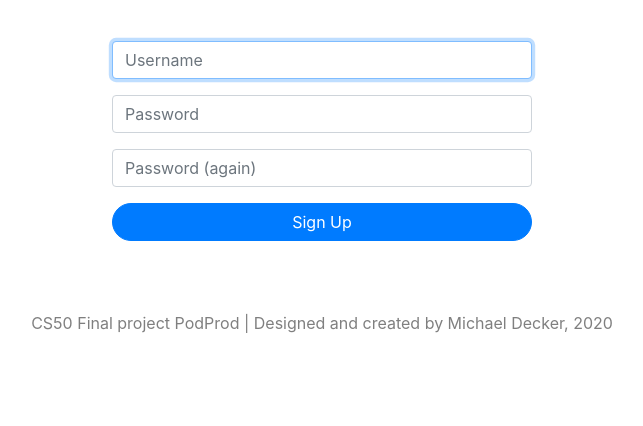
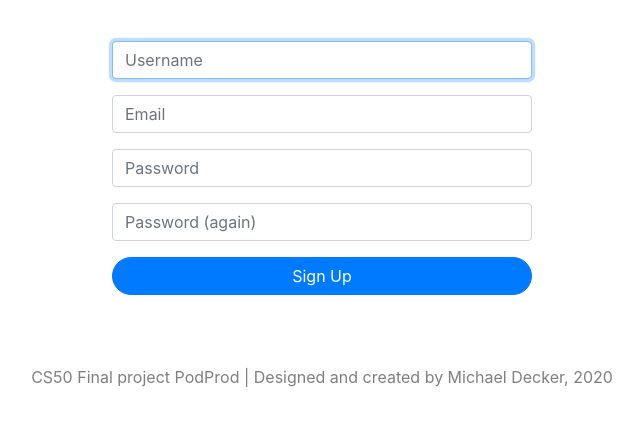
Before and after one commit to MatchaMitch/podprod, a Flask app: page /register in a window 1280 px wide. Shown: the part 64-490 px from the top of the page, without its empty margins (318-961 px from the left). Run offline with Flask 2, Linux system fonts and the light colour scheme; some libraries are stand-ins or nearby versions.

Commit message:
update: email at registration

```diff
--- a/app.py
+++ b/app.py
@@ -386,12 +386,17 @@ def register():
     if request.method == "POST":
 
         username = request.form.get("username")
+        email = request.form.get("email")
         password = request.form.get("password")
         confirmation = request.form.get("confirmation")
 
         # Ensure username was submitted
         if not username:
             return apology("must provide username", 403)
+
+        # Ensure Email was submitted
+        if not email:
+            return apology("must provide email", 403)
 
         # Ensure password was submitted
         elif not password:
@@ -416,7 +421,7 @@ def register():
         hash = generate_password_hash(password)
 
         # Insert user into database
-        rows = db.execute("INSERT INTO users (username, hash) VALUES (:username, :hash)", username=username, hash=hash)
+        rows = db.execute("INSERT INTO users (username, email, hash) VALUES (:username, :email, :hash)", username=username, email=email, hash=hash)
 
         # Redirect user to home page
         return redirect("/login")
--- a/templates/register.html
+++ b/templates/register.html
@@ -11,6 +11,9 @@
                 <input autocomplete="off" autofocus class="form-control" name="username" placeholder="Username" type="text">
             </div>
             <div class="form-group">
+                <input autocomplete="off" autofocus class="form-control" name="email" placeholder="Email" type="text">
+            </div>
+            <div class="form-group">
                 <input class="form-control" name="password" placeholder="Password" type="password">
             </div>
             <div class="form-group">
```
Also changed, not shown: podprod.db.
